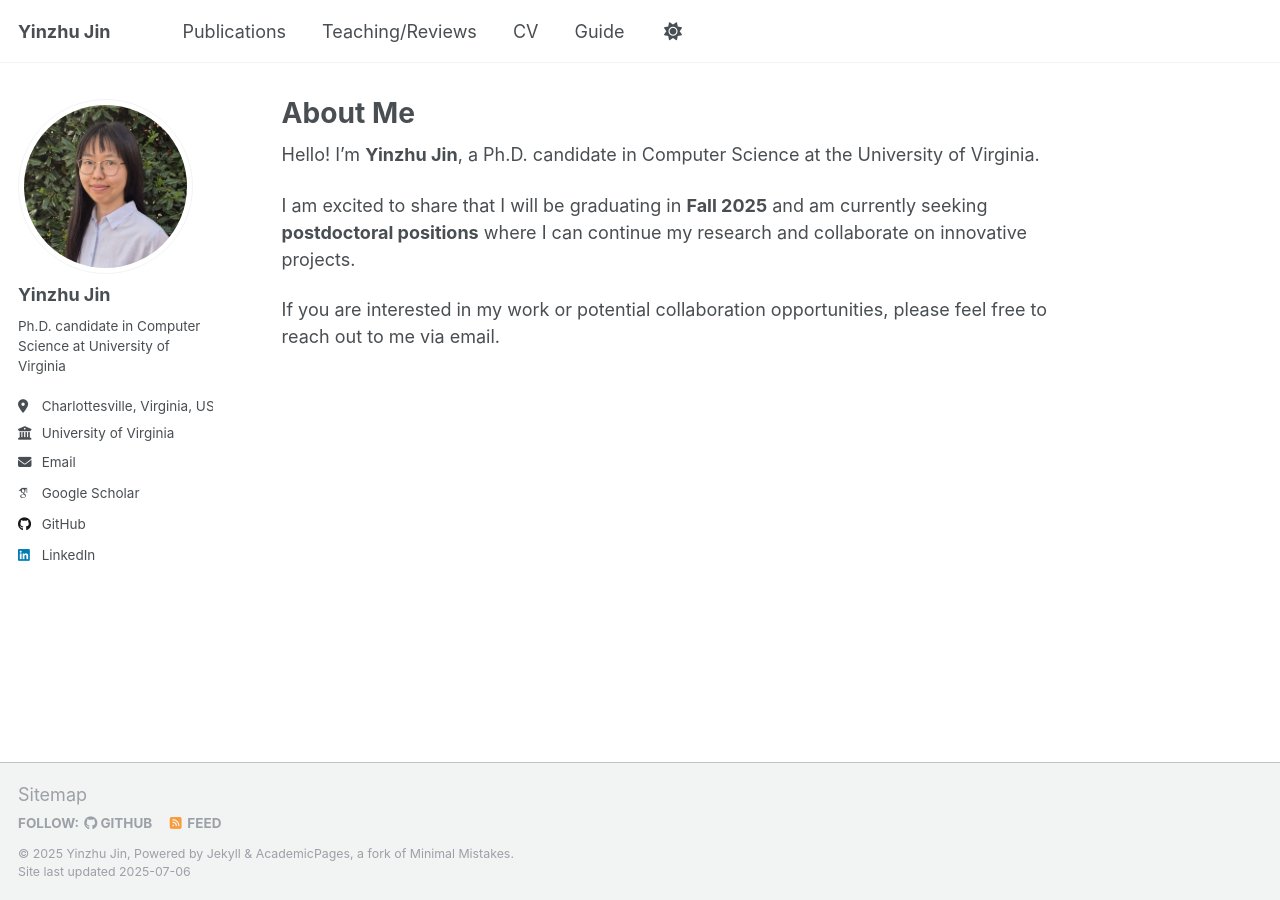
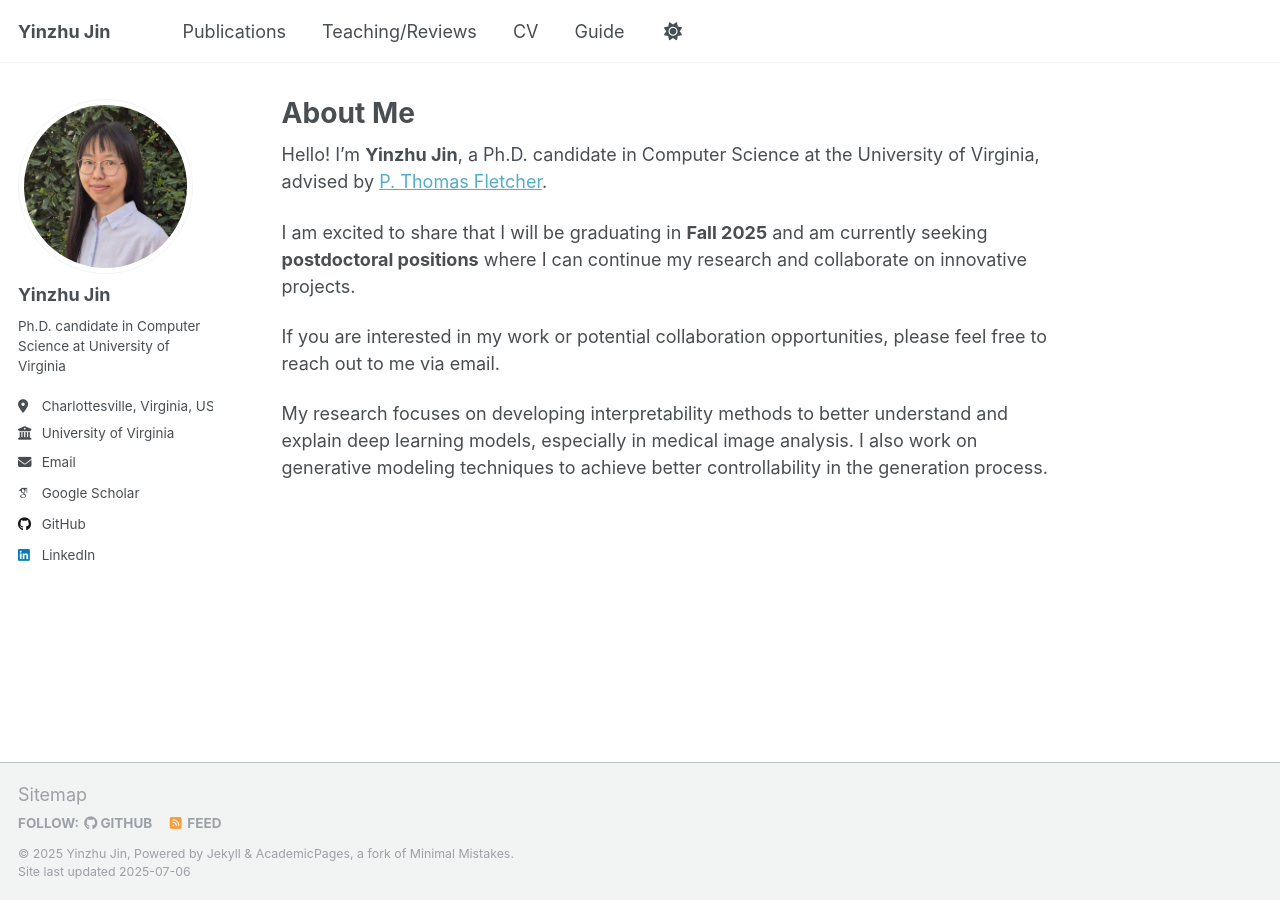
Before and after one commit to Yinzhu-Jin/Yinzhu-Jin.github.io, a Jekyll site: the page built from _pages/about.md, in a window 1280 px wide. Built offline with Jekyll 4.4.1, drawn with Linux system fonts in a browser that asks for light colours; some web fonts are replaced.

Commit message:
Update about.md

```diff
--- a/_pages/about.md
+++ b/_pages/about.md
@@ -6,8 +6,10 @@ redirect_from:
   - /about/
   - /about.html
 ---
-Hello! I’m **Yinzhu Jin**, a Ph.D. candidate in Computer Science at the University of Virginia.
+Hello! I’m **Yinzhu Jin**, a Ph.D. candidate in Computer Science at the University of Virginia, advised by [P. Thomas Fletcher](https://engineering.virginia.edu/faculty/tom-fletcher).
 
 I am excited to share that I will be graduating in **Fall 2025** and am currently seeking **postdoctoral positions** where I can continue my research and collaborate on innovative projects.
 
 If you are interested in my work or potential collaboration opportunities, please feel free to reach out to me via email.
+
+My research focuses on developing interpretability methods to better understand and explain deep learning models, especially in medical image analysis. I also work on generative modeling techniques to achieve better controllability in the generation process.
```
